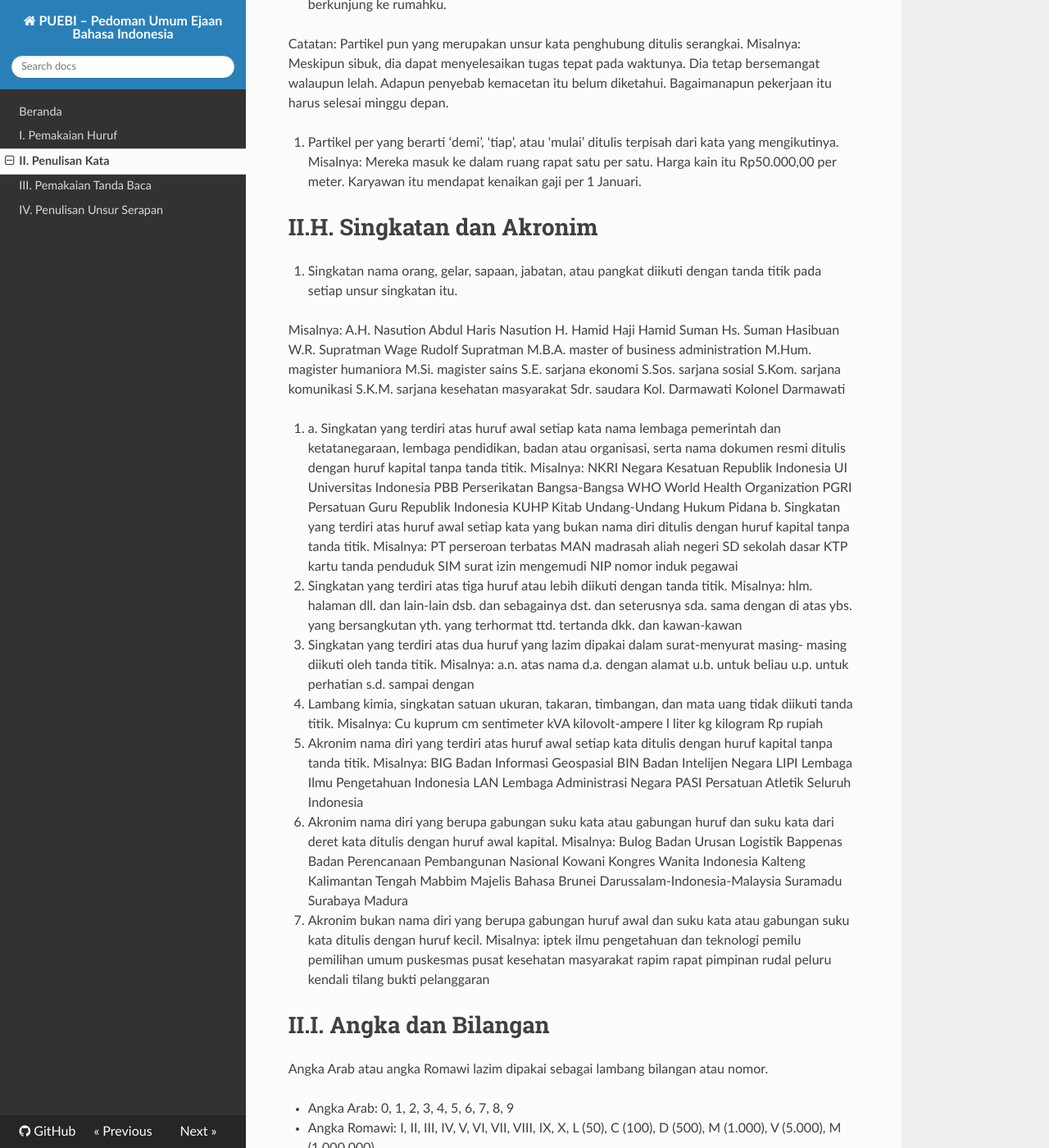
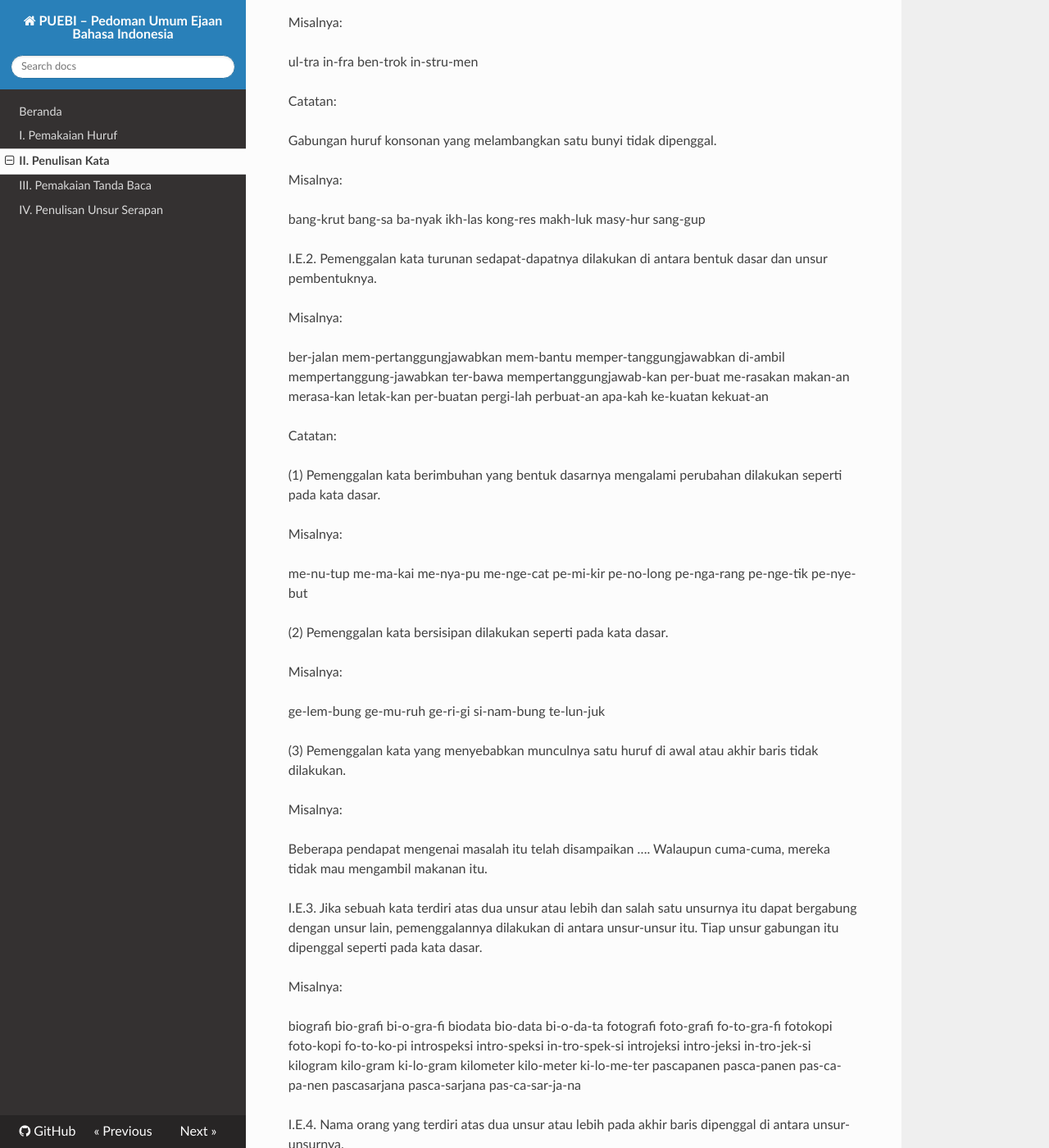
Before and after one commit to ivanlanin/puebi, an MkDocs documentation site: the page built from docs/penulisan-kata.md, in a window 1280 px wide and 1400 px high, scrolled down 4060 px. Shown: the whole window at 82% size. Built offline with MkDocs 1.6.1, drawn with Linux system fonts in a browser that asks for light colours; nearby versions of some CDN libraries; old or Windows-style settings are respelled for this version of MkDocs; some of the changed text lies outside the part shown.

Commit message:
Pembaruan

```diff
--- a/docs/penulisan-kata.md
+++ b/docs/penulisan-kata.md
@@ -1,6 +1,8 @@
 # II.A. Kata Dasar
 
-Kata dasar ditulis sebagai satu kesatuan. Misalnya:
+Kata dasar ditulis sebagai satu kesatuan.
+
+Misalnya:
 
 - Kantor pajak penuh sesak.
 - Saya pergi ke sekolah.
@@ -8,7 +10,9 @@
 
 # II.B. Kata Berimbuhan
 
-**II.B.1.** Imbuhan (awalan, sisipan, akhiran, serta gabungan awalan dan akhiran) ditulis serangkai dengan bentuk dasarnya. Misalnya:
+II.B.1. Imbuhan (awalan, sisipan, akhiran, serta gabungan awalan dan akhiran) ditulis serangkai dengan bentuk dasarnya.
+
+Misalnya:
 
 berjalan
 berkelanjutan
@@ -18,14 +22,19 @@
 kemauan
 perbaikan
 
-Catatan: Imbuhan yang diserap dari unsur asing, seperti -isme, -man, -wan, atau -wi, ditulis serangkai dengan bentuk dasarnya. Misalnya:
+Catatan:
+ Imbuhan yang diserap dari unsur asing, seperti -isme, -man, -wan, atau -wi, ditulis serangkai dengan bentuk dasarnya.
+
+Misalnya:
 
 sukuisme
 seniman
 kamerawan
 gerejawi
 
-**II.B.2.** Bentuk terikat ditulis serangkai dengan kata yang mengikutinya. Misalnya:
+II.B.2. Bentuk terikat ditulis serangkai dengan kata yang mengikutinya.
+
+Misalnya:
 
 adibusana
 aerodinamika
@@ -63,26 +72,39 @@
 tritunggal
 tansuara
 ultramodern
-Misalnya:
 
 Catatan:
 
-(1) Bentuk terikat yang diikuti oleh kata yang berhuruf awal kapital atau singkatan yang berupa huruf kapital dirangkaikan dengan tanda hubung (-). Misalnya:
+(1) Bentuk terikat yang diikuti oleh kata yang berhuruf awal kapital atau singkatan yang berupa huruf kapital dirangkaikan dengan tanda hubung (-).
+
+Misalnya:
+
+
 non-Indonesia
 pan-Afrikanisme
 pro-Barat
 non-ASEAN
 anti-PKI
-(2) Bentuk maha yang diikuti kata turunan yang mengacu pada nama atau sifat Tuhan ditulis terpisah dengan huruf awal kapital. Misalnya:
+(2) Bentuk maha yang diikuti kata turunan yang mengacu pada nama atau sifat Tuhan ditulis terpisah dengan huruf awal kapital.
+
+Misalnya:
+
+
 Marilah kita bersyukur kepada Tuhan Yang Maha Pengasih.
 Kita berdoa kepada Tuhan Yang Maha Pengampun.
-(3) Bentuk maha yang diikuti kata dasar yang mengacu kepada nama atau sifat Tuhan, kecuali kata esa, ditulis serangkai. Misalnya:
+(3) Bentuk maha yang diikuti kata dasar yang mengacu kepada nama atau sifat Tuhan, kecuali kata esa, ditulis serangkai.
+
+Misalnya:
+
+
 Tuhan Yang Mahakuasa menentukan arah hidup kita.
 Mudah-mudahan Tuhan Yang Maha Esa melindungi kita.
 
 # II.C. Bentuk Ulang
 
-Bentuk ulang ditulis dengan menggunakan tanda hubung (-) di antara unsur-unsurnya. Misalnya:
+Bentuk ulang ditulis dengan menggunakan tanda hubung (-) di antara unsur-unsurnya.
+
+Misalnya:
 
 anak-anak
 biri-biri
@@ -105,7 +127,10 @@
 serba-serbi
 tunggang-langgang
 
-Catatan: Bentuk ulang gabungan kata ditulis dengan mengulang unsur pertama. Misalnya:
+Catatan:
+ Bentuk ulang gabungan kata ditulis dengan mengulang unsur pertama.
+
+Misalnya:
 
 surat kabar . surat-surat kabar
 kapal barang . kapal-kapal barang
@@ -114,32 +139,37 @@
 
 # II.D. Gabungan Kata
 
-1. Unsur gabungan kata yang lazim disebut kata majemuk, termasuk istilah khusus,
-ditulis terpisah.
+1. Unsur gabungan kata yang lazim disebut kata majemuk, termasuk istilah khusus, ditulis terpisah.
+
 Misalnya:
+
 duta besar model linear
 kambing hitam persegi panjang
 orang tua rumah sakit jiwa
 simpang empat meja tulis
 mata acara cendera mata
 
-2. Gabungan kata yang dapat menimbulkan salah pengertian ditulis dengan
-membubuhkan tanda hubung (-) di antara unsur-unsurnya.
+2. Gabungan kata yang dapat menimbulkan salah pengertian ditulis dengan membubuhkan tanda hubung (-) di antara unsur-unsurnya.
+
 Misalnya:
+
 anak-istri pejabat anak istri-pejabat
 ibu-bapak kami ibu bapak-kami
 buku-sejarah baru buku sejarah-baru
 
-3. Gabungan kata yang penulisannya terpisah tetap ditulis terpisah jika mendapat awalan
-atau akhiran.
+3. Gabungan kata yang penulisannya terpisah tetap ditulis terpisah jika mendapat awalan atau akhiran.
+
 Misalnya:
+
 bertepuk tangan
 menganak sungai
 garis bawahi
 sebar luaskan
 
 4. Gabungan kata yang mendapat awalan dan akhiran sekaligus ditulis serangkai.
+
 Misalnya:
+
 dilipatgandakan
 menggarisbawahi
 menyebarluaskan
@@ -147,7 +177,9 @@
 pertanggungjawaban
 
 5. Gabungan kata yang sudah padu ditulis serangkai.
+
 Misalnya:
+
 acapkali
 adakalanya
 apalagi
@@ -183,18 +215,22 @@
 
 # II.E. Pemenggalan Kata
 
-1. Pemenggalan kata pada kata dasar dilakukan sebagai berikut.
+I.E.1. Pemenggalan kata pada kata dasar dilakukan sebagai berikut.
 
 a. Jika di tengah kata terdapat huruf vokal yang berurutan, pemenggalannya dilakukan
 di antara kedua huruf vokal itu.
+
 Misalnya:
+
 bu-ah
 ma-in
 ni-at
 sa-at
 
 b. Huruf diftong ai, au, ei, dan oi tidak dipenggal.
+
 Misalnya:
+
 pan-dai
 au-la
 sau-da-ra
@@ -204,7 +240,9 @@
 c. Jika di tengah kata dasar terdapat huruf konsonan (termasuk gabungan huruf
 konsonan) di antara dua huruf vokal, pemenggalannya dilakukan sebelum huruf kon-
 sonan itu.
+
 Misalnya:
+
 ba-pak
 la-wan
 de-ngan
@@ -214,7 +252,9 @@
 
 d. Jika di tengah kata dasar terdapat dua huruf konsonan yang berurutan,
 pemenggalannya dilakukan di antara kedua huruf konsonan itu.
+
 Misalnya:
+
 Ap-ril
 cap-lok
 makh-luk
@@ -226,15 +266,20 @@
 e. Jika di tengah kata dasar terdapat tiga huruf konsonan atau lebih yang masing-
 masing melambangkan satu bunyi, pemenggalannya dilakukan di antara huruf
 konsonan yang pertama dan huruf konsonan yang kedua.
+
 Misalnya:
+
 ul-tra
 in-fra
 ben-trok
 in-stru-men
 
 Catatan:
+
 Gabungan huruf konsonan yang melambangkan satu bunyi tidak dipenggal.
+
 Misalnya:
+
 bang-krut
 bang-sa
 ba-nyak
@@ -244,9 +289,11 @@
 masy-hur
 sang-gup
 
-2. Pemenggalan kata turunan sedapat-dapatnya dilakukan di antara bentuk dasar dan
+I.E.2. Pemenggalan kata turunan sedapat-dapatnya dilakukan di antara bentuk dasar dan
 unsur pembentuknya.
+
 Misalnya:
+
 ber-jalan
 mem-pertanggungjawabkan
 mem-bantu
@@ -271,7 +318,9 @@
 
 (1) Pemenggalan kata berimbuhan yang bentuk dasarnya mengalami perubahan
 dilakukan seperti pada kata dasar.
+
 Misalnya:
+
 me-nu-tup
 me-ma-kai
 me-nya-pu
@@ -283,7 +332,9 @@
 pe-nye-but
 
 (2) Pemenggalan kata bersisipan dilakukan seperti pada kata dasar.
+
 Misalnya:
+
 ge-lem-bung
 ge-mu-ruh
 ge-ri-gi
@@ -292,17 +343,18 @@
 
 (3) Pemenggalan kata yang menyebabkan munculnya satu huruf di awal atau akhir
 baris tidak dilakukan.
+
 Misalnya:
+
 Beberapa pendapat mengenai masalah itu
 telah disampaikan ….
 Walaupun cuma-cuma, mereka tidak mau
 mengambil makanan itu.
 
-3. Jika sebuah kata terdiri atas dua unsur atau lebih dan salah satu unsurnya itu dapat
-bergabung dengan unsur lain, pemenggalannya dilakukan di antara unsur-unsur itu.
-Tiap unsur gabungan itu dipenggal seperti pada kata dasar.
+I.E.3. Jika sebuah kata terdiri atas dua unsur atau lebih dan salah satu unsurnya itu dapat bergabung dengan unsur lain, pemenggalannya dilakukan di antara unsur-unsur itu. Tiap unsur gabungan itu dipenggal seperti pada kata dasar.
 
 Misalnya:
+
 biografi
 bio-grafi
 bi-o-gra-fi
@@ -334,19 +386,25 @@
 pasca-sarjana
 pas-ca-sar-ja-na
 
-4. Nama orang yang terdiri atas dua unsur atau lebih pada akhir baris dipenggal di antara
+I.E.4. Nama orang yang terdiri atas dua unsur atau lebih pada akhir baris dipenggal di antara
 unsur-unsurnya.
+
 Misalnya:
+
 Lagu .Indonesia Raya. digubah oleh Wage Rudolf
 Supratman.
 Buku Layar Terkembang dikarang oleh Sutan Takdir
 Alisjahbana.
 
-5. Singkatan nama diri dan gelar yang terdiri atas dua huruf atau lebih tidak dipenggal.
+I.E.5. Singkatan nama diri dan gelar yang terdiri atas dua huruf atau lebih tidak dipenggal.
+
 Misalnya:
+
 Ia bekerja di DLLAJR.
 Pujangga terakhir Keraton Surakarta bergelar R.Ng. Rangga Warsita.
+
 Catatan:
+
 Penulisan berikut dihindari.
 Ia bekerja di DLL-
 AJR.
@@ -356,7 +414,9 @@
 # II.F. Kata Depan
 
 Kata depan, seperti di, ke, dan dari, ditulis terpisah dari kata yang mengikutinya.
+
 Misalnya:
+
 Di mana dia sekarang?
 Kain itu disimpan di dalam lemari.
 Dia ikut terjun ke tengah kancah perjuangan.
@@ -418,7 +486,9 @@
 2. a. Singkatan yang terdiri atas huruf awal setiap kata nama lembaga pemerintah dan
 ketatanegaraan, lembaga pendidikan, badan atau organisasi, serta nama dokumen
 resmi ditulis dengan huruf kapital tanpa tanda titik.
+
 Misalnya:
+
 NKRI Negara Kesatuan Republik Indonesia
 UI Universitas Indonesia
 PBB Perserikatan Bangsa-Bangsa
@@ -427,7 +497,9 @@
 KUHP Kitab Undang-Undang Hukum Pidana
 b. Singkatan yang terdiri atas huruf awal setiap kata yang bukan nama diri ditulis
 dengan huruf kapital tanpa tanda titik.
+
 Misalnya:
+
 PT perseroan terbatas
 MAN madrasah aliah negeri
 SD sekolah dasar
@@ -436,7 +508,9 @@
 NIP nomor induk pegawai
 
 3. Singkatan yang terdiri atas tiga huruf atau lebih diikuti dengan tanda titik.
+
 Misalnya:
+
 hlm. halaman
 dll. dan lain-lain
 dsb. dan sebagainya
@@ -447,18 +521,20 @@
 ttd. tertanda
 dkk. dan kawan-kawan
 
-4. Singkatan yang terdiri atas dua huruf yang lazim dipakai dalam surat-menyurat masing-
-masing diikuti oleh tanda titik.
+4. Singkatan yang terdiri atas dua huruf yang lazim dipakai dalam surat-menyurat masing- masing diikuti oleh tanda titik.
+
 Misalnya:
+
 a.n. atas nama
 d.a. dengan alamat
 u.b. untuk beliau
 u.p. untuk perhatian
 s.d. sampai dengan
 
-5. Lambang kimia, singkatan satuan ukuran, takaran, timbangan, dan mata uang tidak
-diikuti tanda titik.
+5. Lambang kimia, singkatan satuan ukuran, takaran, timbangan, dan mata uang tidak diikuti tanda titik.
+
 Misalnya:
+
 Cu kuprum
 cm sentimeter
 kVA kilovolt-ampere
@@ -466,18 +542,20 @@
 kg kilogram
 Rp rupiah
 
-6. Akronim nama diri yang terdiri atas huruf awal setiap kata ditulis dengan huruf kapital
-tanpa tanda titik.
+6. Akronim nama diri yang terdiri atas huruf awal setiap kata ditulis dengan huruf kapital tanpa tanda titik.
+
 Misalnya:
+
 BIG Badan Informasi Geospasial
 BIN Badan Intelijen Negara
 LIPI Lembaga Ilmu Pengetahuan Indonesia
 LAN Lembaga Administrasi Negara
 PASI Persatuan Atletik Seluruh Indonesia
 
-7. Akronim nama diri yang berupa gabungan suku kata atau gabungan huruf dan suku
-kata dari deret kata ditulis dengan huruf awal kapital.
+7. Akronim nama diri yang berupa gabungan suku kata atau gabungan huruf dan suku kata dari deret kata ditulis dengan huruf awal kapital.
+
 Misalnya:
+
 Bulog Badan Urusan Logistik
 Bappenas Badan Perencanaan Pembangunan Nasional
 Kowani Kongres Wanita Indonesia
@@ -485,9 +563,10 @@
 Mabbim Majelis Bahasa Brunei Darussalam-Indonesia-Malaysia
 Suramadu Surabaya Madura
 
-8. Akronim bukan nama diri yang berupa gabungan huruf awal dan suku kata atau
-gabungan suku kata ditulis dengan huruf kecil.
+8. Akronim bukan nama diri yang berupa gabungan huruf awal dan suku kata atau gabungan suku kata ditulis dengan huruf kecil.
+
 Misalnya:
+
 iptek ilmu pengetahuan dan teknologi
 pemilu pemilihan umum
 puskesmas pusat kesehatan masyarakat
@@ -639,7 +743,9 @@
 
 # II.K. Kata Sandang
 
-Kata *si* dan *sang* ditulis terpisah dari kata yang mengikutinya. Misalnya:
+Kata *si* dan *sang* ditulis terpisah dari kata yang mengikutinya.
+
+Misalnya:
 
 - Surat itu dikembalikan kepada si pengirim.
 - Toko itu memberikan hadiah kepada si pembeli.
@@ -648,7 +754,10 @@
 - Harimau itu marah sekali kepada sang Kancil.
 - Dalam cerita itu si Buta berhasil menolong kekasihnya.
 
-Catatan: Huruf awal sang ditulis dengan huruf kapital jika sang merupakan unsur nama Tuhan. Misalnya:
+Catatan:
+ Huruf awal sang ditulis dengan huruf kapital jika sang merupakan unsur nama Tuhan.
+
+Misalnya:
 
 - Kita harus berserah diri kepada Sang Pencipta.
 - Pura dibangun oleh umat Hindu untuk memuja Sang Hyang Widhi Wasa.
--- a/mkdocs.yml
+++ b/mkdocs.yml
@@ -8,3 +8,5 @@
 theme: 'readthedocs'
 repo_name: 'GitHub'
 repo_url: 'https://github.com/ivanlanin/puebi'
+markdown_extensions:
+  - admonition
```
Also changed, not shown: other parts of docs/penulisan-kata.md (+53 -20 lines), docs/index.md (+3 -0 lines), docs/pemakaian-tanda-baca.md (+23 -0 lines).
